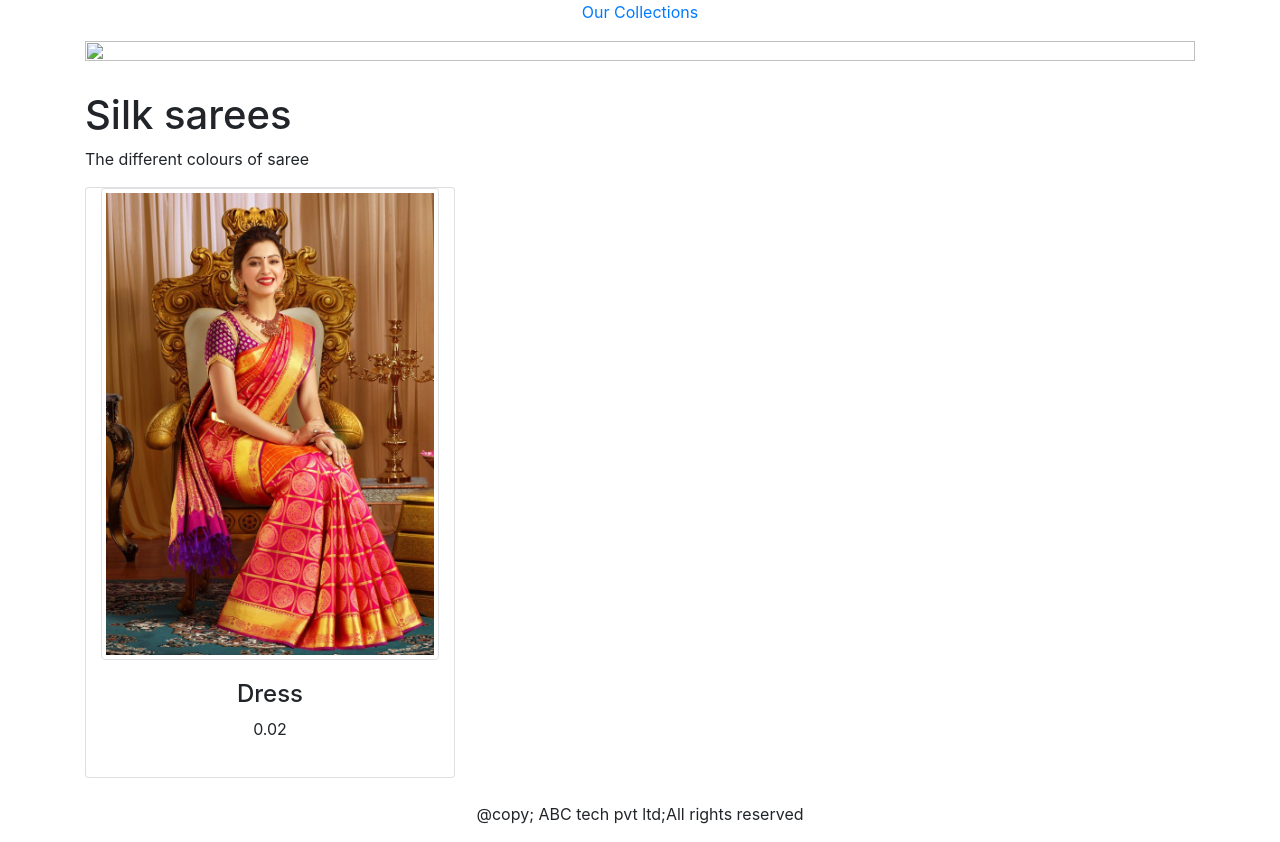
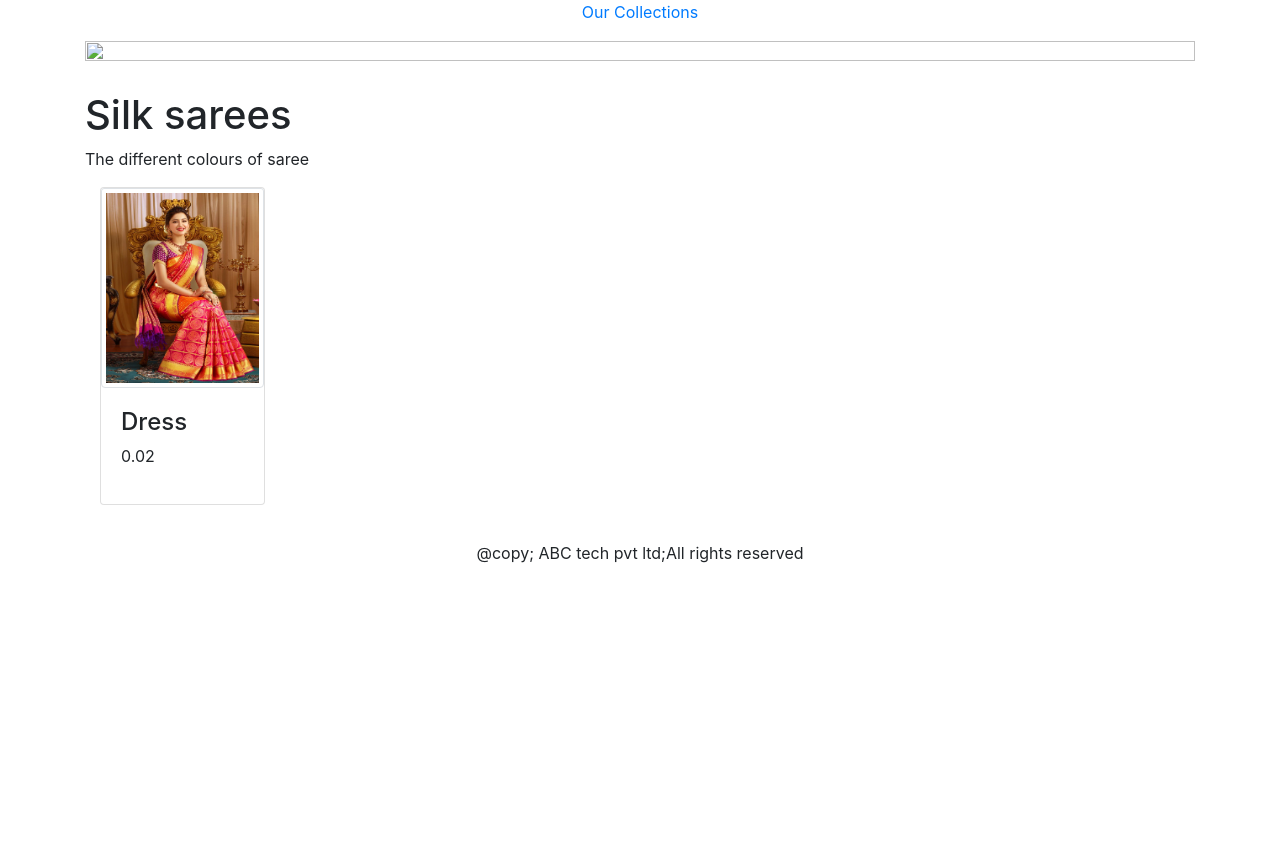
Before and after one commit to simipoulose/Ecommerce, a Django app: a page that uses ecommerceproject1/templates/category.html in a window 1280 px wide. Shown: the part 186-1028 px from the top of the page. After the commit the page ends 749 px from the top, so only its background shows below. Run offline with Django 4.2, Linux system fonts and the light colour scheme; data comes from the database, SQL or seed files in the repository; some libraries are stand-ins or nearby versions.

Commit message:
Update category.html

```diff
--- a/ecommerceproject1/templates/category.html
+++ b/ecommerceproject1/templates/category.html
@@ -35,7 +35,7 @@
 </div>
     {% else %}
 <div>
-    <img class="my_image my_image_padding" src="{% static 'img/banner.png' %}" alt="Our Products" width="1250px;" height="500px;">
+    <img class="my_image my_image_padding" src="{% static 'img/banner.png' %}" alt="Our Products" width="1110px;" height="500px;">
 </div>
 <br>
 <div>
@@ -43,21 +43,25 @@
     <p class="text-justify">“Lorem ipsum dolor sit amet, consectetur adipiscing elit. Etiam ornare tempus aliquet. Pellentesque finibus, est et iaculis suscipit, dolor nulla commodo dui, nec ultricies arcu nisl tristique eros. Morbi eros est, pulvinar eget ornare ac, ultrices eget risus. Ut lobortis pellentesque pretium. Praesent sollicitudin vestibulum iaculis. Mauris a finibus orci. Quisque ipsum nunc, efficitur sit amet blandit ut, aliquam quis dui.</p>
 </div>
     {% endif %}
-<div class="container">
-    <div class="row mx_auto">
-        {% for product in products.object_list %}
-        <div class="card my_bottom_margin col-sm-12 col-md-4 xol-lg-4">
-            <div class=" text-center" style="min-width:18rem;">
-                <a href="{{product.get_url}}"><img class="img-thumbnail card-img-top my_image" src="{{product.img.url}}" alt="{{product.name}}"></a>
+<div class="card-columns">
+ <div class="card-row"  style="height:50%;width:60%;" >
+     {% for product in products.object_list %}
+     <div class="my_bottom_margin col-9  col-sm-12  col-md-4  col-lg-4">
+         <div class="card" style="height:400%;width:400%;">
+             <a href="{{product.get_url}}"><img class="img-thumbnail card-img-top my_image" src="{{product.img.url}}"style="width:100%;height:200px;" alt="{{product.name}}"></a>
                 <div class="card-body">
                     <h4>{{product.name}}</h4>
                     <p>{{product.price}}</p>
                 </div>
-            </div>
-        </div>
-        {% endfor %}
+         </div>
+     </div>
+     {% endfor %}
+ </div>
+ </div>
+</div>
 
-    </div>
+
+
     <div class="mx-auto">
         {% if products.paginator.num_pages > 1 %}
         <hr>
```
